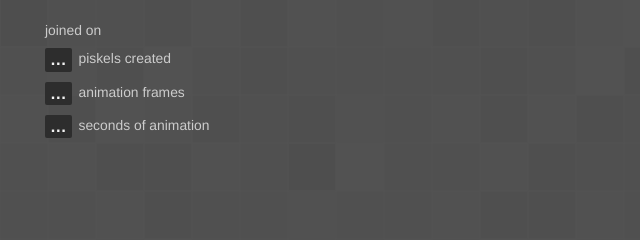
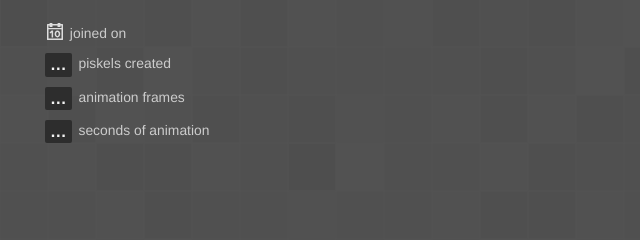
Before and after one commit to piskelapp/piskel-website, a Python web app: template templates/user/user.html in a window 1280 px wide. Shown: the part 337-577 px from the top of the page, without its empty margins (0-640 px from the left). Run offline with Jinja, Linux system fonts and the light colour scheme; the template is opened without the code that fills it, so the values that code supplies are empty.

Commit message:
Show location and bio on user page

```diff
--- a/models/piskel_user.py
+++ b/models/piskel_user.py
@@ -5,3 +5,4 @@ class User(Webapp2User):
     is_admin = ndb.BooleanProperty(default=False)
     is_searchable = ndb.BooleanProperty(default=False)
     location = ndb.StringProperty(default='')
+    bio = ndb.StringProperty(default='')
--- a/static/css/piskel-app-user.css
+++ b/static/css/piskel-app-user.css
@@ -171,8 +171,38 @@
 }
 
 .user-info-details > li{
-  margin-top : 10px;
-  margin-left: 5px;
+  margin: 10px 40px 0 5px;
+}
+
+.user-info-icon {
+  width: 16px;
+  height: 16px;
+  display: inline-block;
+  margin-right: 5px;
+}
+
+.user-info-icon::before {
+  content: "";
+  width: 20px;
+  background-size: 20px;
+  height: 20px;
+  position: absolute;
+}
+
+.user-info-location-icon::before {
+  background-image: url(/static/resources/iconmonstr-globe-4-icon.svg);
+}
+
+.user-info-joined-icon::before {
+  background-image: url(/static/resources/calendar-icon.svg);
+}
+
+.user-info-bio-icon::before {
+  background-image: url(/static/resources/bio-icon.svg);
+}
+
+.user-info-description {
+  line-height: 20px;
 }
 
 .user-piskels {
--- a/static/js/piskel-user-settings.js
+++ b/static/js/piskel-user-settings.js
@@ -14,6 +14,7 @@
   var onResetButtonClick = function (e) {
     document.querySelector(".user-settings-input[name='name']").value = __pageInfo.name;
     document.querySelector(".user-settings-input[name='location']").value = __pageInfo.location;
+    document.querySelector(".user-settings-bio").value = __pageInfo.bio;
     updateAvatar(AVATAR.CURRENT);
 
     e.preventDefault();
--- a/templates/user/user.html
+++ b/templates/user/user.html
@@ -22,7 +22,22 @@
     <div class="user-info-container">
       <h3 class="user-info-header background-title">{{ profile_user.name }}</h3>
       <ul class="user-info-details">
-        <li>joined on {{ profile_user.created.strftime("%B %d %Y") }}</li>
+				{% if profile_user.location %}
+          <li>
+            <div class="user-info-icon user-info-location-icon"></div>
+            <span class="user-info-description">{{ profile_user.location }}</span>
+          </li>
+        {% endif %}
+        {% if profile_user.location %}
+        <li>
+          <div class="user-info-icon user-info-bio-icon"></div>
+          <span class="user-info-description">{{ profile_user.bio }}</span>
+        </li>
+      {% endif %}
+        <li>
+          <div class="user-info-icon user-info-joined-icon"></div>
+          <span class="user-info-description">joined on {{ profile_user.created.strftime("%B %d %Y") }}</span>
+        </li>
         <li>
           <span class="user-info-counter  pskl-counter" id="piskels-count">&hellip;</span> piskels created
         </li>
--- a/templates/user/user_settings.html
+++ b/templates/user/user_settings.html
@@ -46,7 +46,7 @@
             <input type="text" class="user-settings-input"  name="name" placeholder="Your name" value="{{ profile_user.name }}">
           </div>
         </div>
-        <div class="user-settings-section user-settings-bio">
+        <div class="user-settings-section user-settings-about">
           <div class="user-settings-section-title">About you</div>
           <div class="user-settings-section-description">Optional. Will be displayed on your user page.</div>
           <div class="user-settings-input">
@@ -55,7 +55,7 @@
           </div>
           <div class="user-settings-input">
             <span class="user-settings-label">Your bio</span>
-            <textarea rows="5" maxlength="300"></textarea>
+            <textarea rows="5" maxlength="300" class="user-settings-bio" name="bio">{{ profile_user.bio }}</textarea>
           </div>
         </div>
       </div>
@@ -66,6 +66,7 @@
         avatar: "{{ profile_user.avatar_url }}",
         name: "{{ profile_user.name }}",
         location: "{{ profile_user.location }}",
+        bio: "{{ profile_user.bio }}",
         DEFAULT_AVATAR_URL: "{{ DEFAULT_AVATAR_URL }}"
       };
     </script>
```
Also changed, not shown: handlers/user_settings.py (+1 -0 lines), static/resources/bio-icon.svg (added), static/resources/calendar-icon.svg (added).
